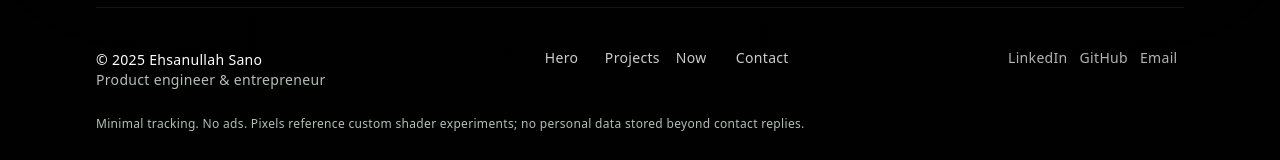
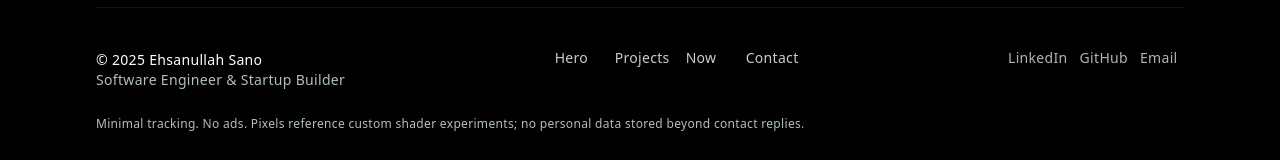
Before and after one commit to SanoKhan22/Portfolio, a Next.js app: page / in a window 1280 px wide. Shown: the part 5265-5425 px from the top of the page. Built offline with nearby package versions, Linux system fonts and the light colour scheme.

Commit message:
fix: Update social links and standardize job title
- Update LinkedIn and GitHub links to correct URLs
- Standardize job title to 'Software Engineer & Startup Builder' in footer
- Ensure consistency between hero and footer branding

```diff
--- a/src/components/SiteFooter.tsx
+++ b/src/components/SiteFooter.tsx
@@ -14,7 +14,7 @@ export function SiteFooter() {
       <div className="flex flex-col gap-6 md:flex-row md:items-center md:justify-between">
         <div>
           <p className="text-white">© {new Date().getFullYear()} Ehsanullah Sano</p>
-          <p>Product engineer & entrepreneur</p>
+          <p>Software Engineer & Startup Builder</p>
         </div>
         <nav className="flex flex-wrap gap-4 text-white/80">
           {quickLinks.map((link) => (
--- a/src/data/stats.ts
+++ b/src/data/stats.ts
@@ -6,7 +6,7 @@ export const highlightStats = [
 ];
 
 export const socialLinks = [
-  { label: "LinkedIn", href: "https://linkedin.com/in/sano", icon: "linkedin" },
-  { label: "GitHub", href: "https://github.com/sano", icon: "github" },
+  { label: "LinkedIn", href: "https://linkedin.com/in/ehsanullahsano", icon: "linkedin" },
+  { label: "GitHub", href: "https://github.com/SanoKhan22", icon: "github" },
   { label: "Email", href: "mailto:hey@sano.dev", icon: "mail" },
 ];
```
